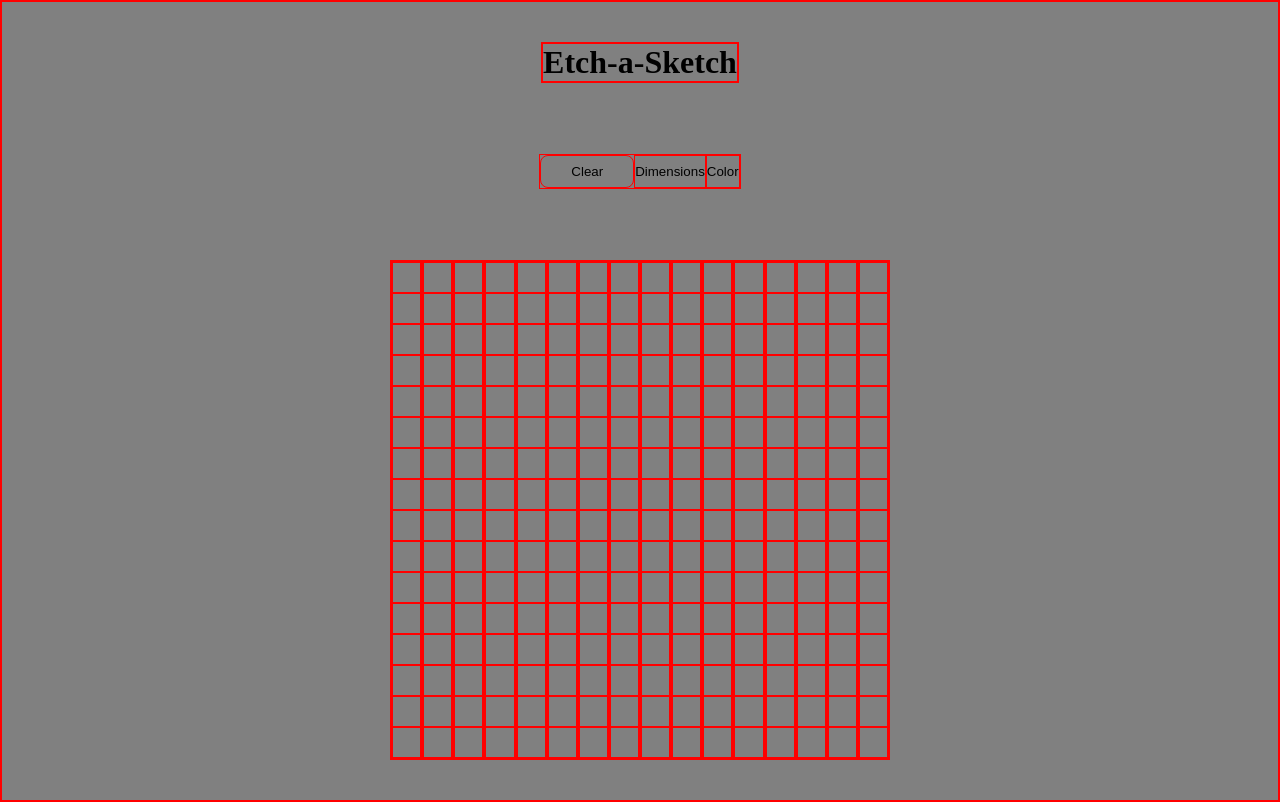
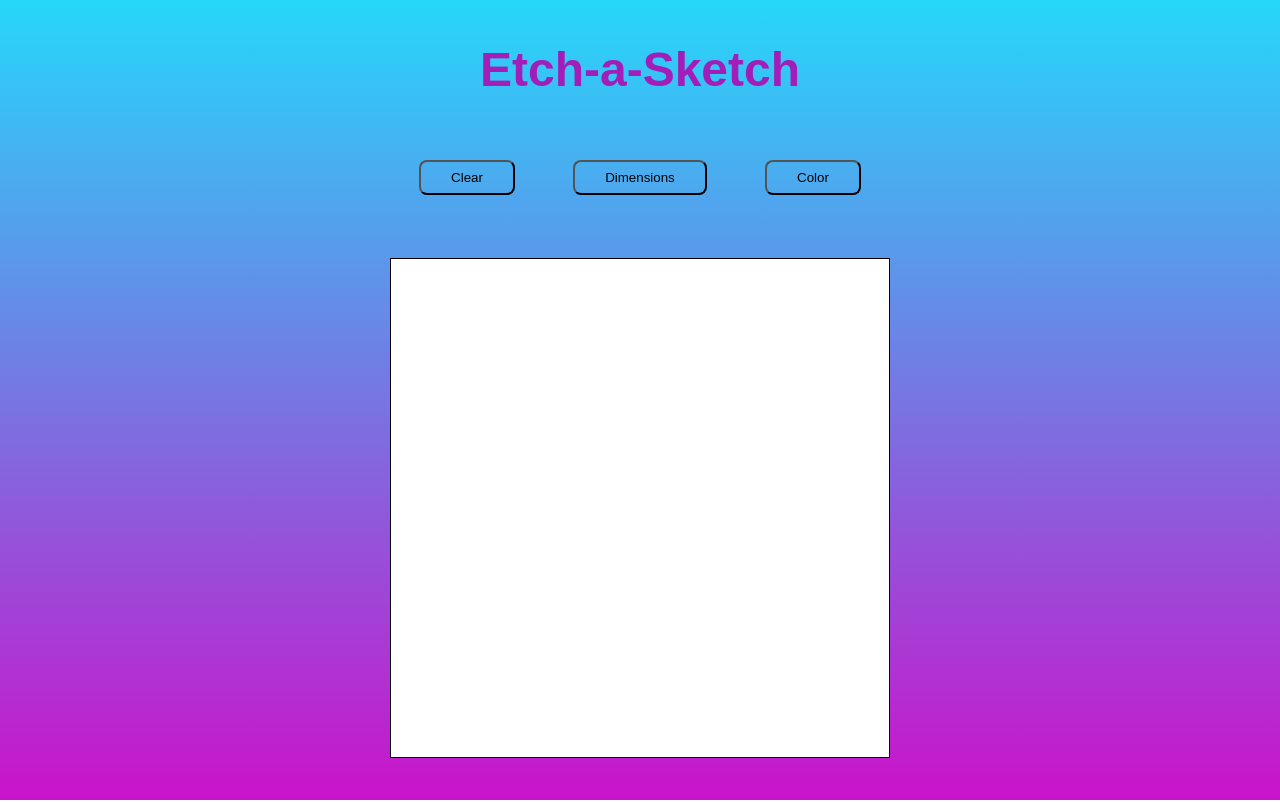
Before and after one commit to sleander94/Etch-a-Sketch, a plain HTML site: page index.html in a window 1280 px wide. Drawn offline with Linux system fonts and the light colour scheme.

Commit message:
adjust page colors & borders

```diff
--- a/style.css
+++ b/style.css
@@ -1,9 +1,14 @@
 * {
-    background-color: gray;
-    border: 1px solid red;
+    background-color: rgba(0, 0, 0, 0);
     padding: 0px;
     margin: 0px;
     box-sizing: border-box;
+    font-family: Arial, Helvetica, sans-serif;
+}
+
+h1 {
+    font-size: 48px;
+    color:rgb(164, 29, 185);
 }
 
 body {
@@ -12,8 +17,9 @@ body {
     align-items: center;
     justify-content: space-around;
     padding: 16px;
-    gap: 24px;
+    gap: 12px;
     height: 100vh;
+    background-image: linear-gradient(rgb(38, 215, 250), rgb(202, 19, 202));
 }
 
 /* Etch-a-Sketch Grid Styles */
@@ -22,6 +28,7 @@ body {
     flex-wrap: wrap;
     height: 500px;
     width: 500px;
+    border: 1px solid black;
 }
 
 .column {
@@ -31,18 +38,22 @@ body {
 
  #container div {
     flex: 1;
+    background-color: white;
 }
 
 /* Menu Button Styles */
 
 #menu {
     display: flex;
+    width: 500px;
+    justify-content: space-around;
 }
 
 
-.clear {
+#menu button {
     padding: 8px;
     padding-left: 30px;
     padding-right: 30px;
     border-radius: 8px;
+
 }
```
